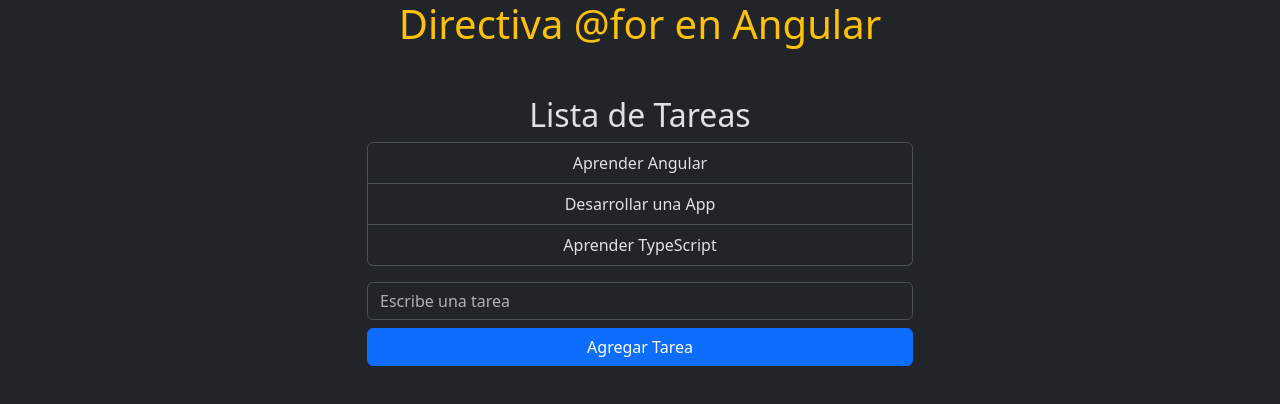
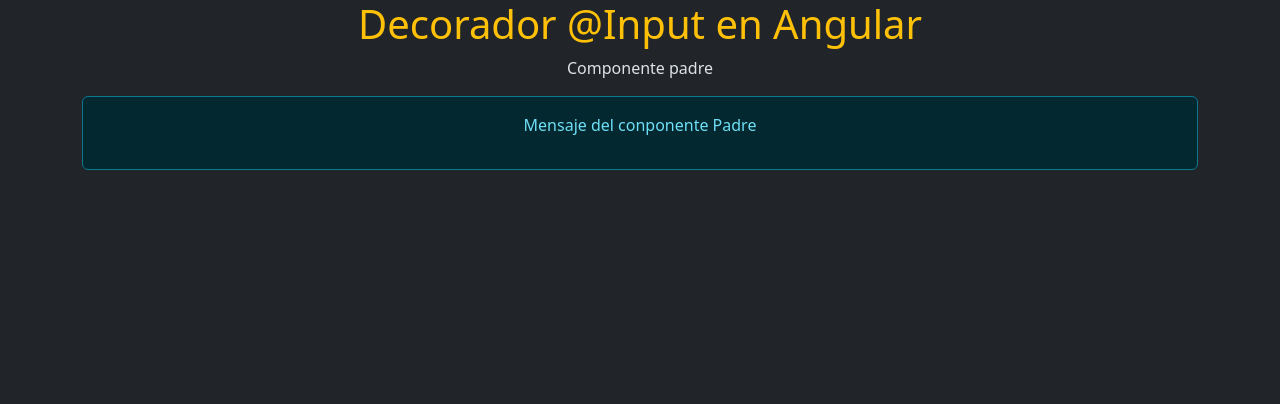
Before and after one commit to odgm/angular-app, an Angular app: page / in a window 1280 px wide. Shown: the top 404 px of the page. Built offline with nearby package versions, Linux system fonts and the light colour scheme.

Commit message:
Decorador @Input

```diff
--- a/src/app/app.html
+++ b/src/app/app.html
@@ -1,4 +1,4 @@
-<div class="container">
+<div class="container text-center">
     <h1 class="text-center text-warning">{{title}}</h1>
-    <app-componente-for/>
+    <app-padre/>
 </div>
--- a/src/app/app.ts
+++ b/src/app/app.ts
@@ -1,15 +1,12 @@
 import { Component, signal } from '@angular/core';
-import { Saludar } from './saludar/saludar';
-import { ComponenteIf } from "./componente-if/componente-if";
-import { AgregarTarea } from "./agregar-tarea/agregar-tarea";
-import { ComponenteFor } from "./componente-for/componente-for";
+import { Padre } from "./padre/padre";
 
 @Component({
   selector: 'app-root',
-  imports: [ComponenteFor],
+  imports: [Padre],
   templateUrl: './app.html',
   styleUrl: './app.css'
 })
 export class App {
-  protected readonly title = 'Directiva @for en Angular';
+  protected readonly title = 'Decorador @Input en Angular';
 }
--- a/src/app/padre/hijo/hijo.html
+++ b/src/app/padre/hijo/hijo.html
@@ -1 +1,3 @@
-<p>Componente hijo</p>
+<div class="alert alert-info w- mx-auto">
+    <p>{{mensaje}}</p>
+</div>
--- a/src/app/padre/hijo/hijo.ts
+++ b/src/app/padre/hijo/hijo.ts
@@ -7,5 +7,6 @@
   styleUrl: './hijo.css',
 })
 export class Hijo {
+  // "!" operador "non-null"
   @Input() mensaje!: string;
 }
--- a/src/app/padre/padre.html
+++ b/src/app/padre/padre.html
@@ -1,5 +1,3 @@
 <p>Componente padre</p>
 
-<app-hijo/>
-<app-hijo/>
-<app-hijo/>
+<app-hijo [mensaje]="mensajePadre"/>
--- a/src/app/padre/padre.ts
+++ b/src/app/padre/padre.ts
@@ -7,4 +7,6 @@
   templateUrl: './padre.html',
   styleUrl: './padre.css',
 })
-export class Padre {}
+export class Padre {
+  mensajePadre: string = 'Mensaje del conponente Padre';
+}
```
